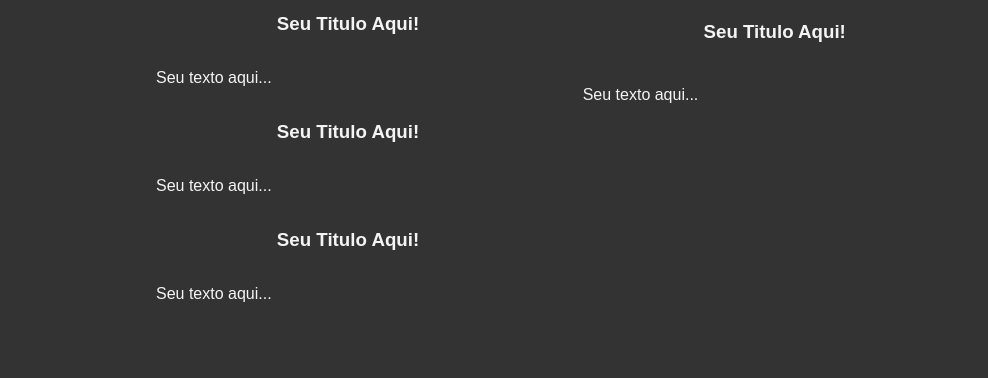
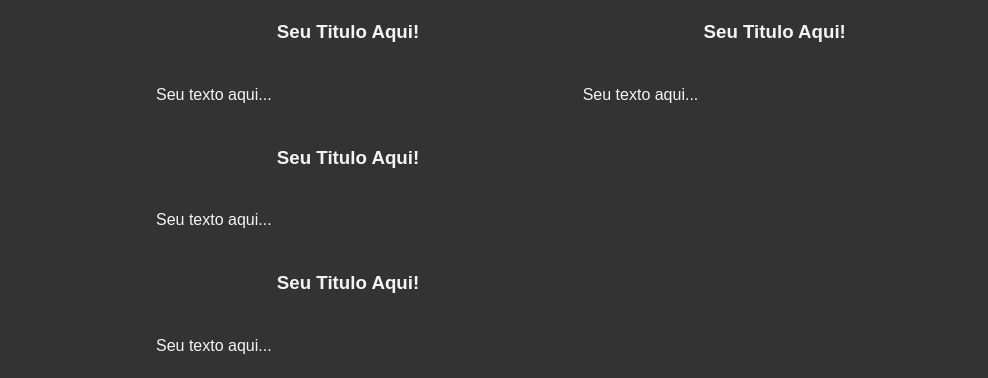
Before and after one commit to Nomadiction8991/Biblioteca-de-Elementos-HTML-CSS-JS, a plain HTML site: page Rodape/rodape.html in a window 1280 px wide. Shown: the top 378 px of the page, 292-1280 px from the left. Drawn offline with Linux system fonts and the light colour scheme; a web font is replaced by a local one.

Commit message:
Ajuste de margin
Foi ajustado a margem de um dos texto do footer para desktop.

```diff
--- a/Rodape/estilo-rodape.css
+++ b/Rodape/estilo-rodape.css
@@ -52,7 +52,7 @@ footer{
     flex: 1;
 }
 .center .titulocenter{
-    margin: 3% auto;
+    margin: 5% auto;
     color: #f4f4f4;
     font-family: 'Montserrat', sans-serif;
 }
```
